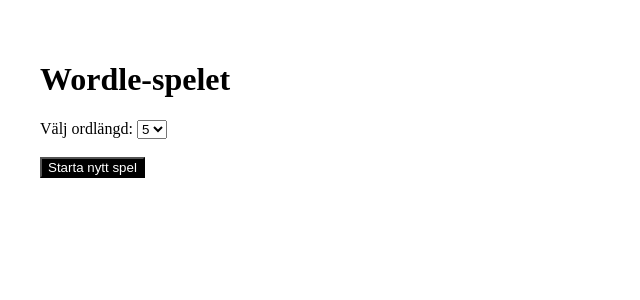
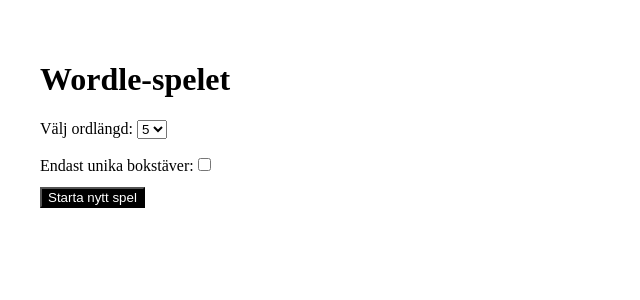
Before and after one commit to JohnnyAstrom/Wordle-Fullstack, a React (Vite) app in the folder frontend/: page / in a window 1280 px wide. Shown: the top 300 px of the page, without its empty margins (0-640 px from the left). Built offline with nearby package versions, Linux system fonts and the light colour scheme.

Commit message:
Added only uniqueletters function in GameSetup

```diff
--- a/frontend/components/GameSetup.css
+++ b/frontend/components/GameSetup.css
@@ -2,3 +2,11 @@
   background-color: black;
   color: white;
 }
+
+.word-length {
+  margin-bottom: 1rem;
+}
+
+.unique-letters {
+  margin-bottom: 1rem;
+}
--- a/frontend/components/GameSetup.jsx
+++ b/frontend/components/GameSetup.jsx
@@ -3,16 +3,17 @@
 
 function GameSetup({ onStart }) {
   const [wordLength, setWordLength] = useState(5);
+  const [uniqueLetters, setUniqueLetters] = useState(false);
 
   const handleStart = () => {
-    onStart(wordLength);
+    onStart(wordLength, uniqueLetters);
   };
 
   return (
     <div>
       <label htmlFor="word-length">Välj ordlängd: </label>
       <select
-        id="word-length"
+        className="word-length"
         value={wordLength}
         onChange={(e) => setWordLength(Number(e.target.value))}
       >
@@ -24,8 +25,17 @@
           </option>
         ))}
       </select>
-      <br></br>
-      <br></br>
+
+      <div>
+        <label htmlFor="unique letters">Endast unika bokstäver:</label>
+        <input
+          type="checkbox"
+          className="unique-letters"
+          checked={uniqueLetters}
+          onChange={(e) => setUniqueLetters(e.target.checked)}
+        />
+      </div>
+
       <button className="newgame-button" onClick={handleStart}>Starta nytt spel</button>
     </div>
   );
--- a/frontend/src/App.jsx
+++ b/frontend/src/App.jsx
@@ -13,9 +13,9 @@
   const [gameMessage, setGameMessage] = useState('');
   const MAX_GUESSES = 6;
 
-  async function fetchWord(wordLength) {
+  async function fetchWord(wordLength, uniqueLetters) {
     try {
-      const response = await fetch(`http://localhost:5080/api/game/start?length=${wordLength}&unique=false`);
+      const response = await fetch(`http://localhost:5080/api/game/start?length=${wordLength}&unique=${uniqueLetters}`);
       const data = await response.json();
       setWord(data.word);
       setGuess('')
@@ -70,7 +70,6 @@
       <h1>Wordle-spelet</h1>
       <GameSetup
         onStart={fetchWord}
-        wordLength={word?.length}
       />
       {word && (
         <>
```
